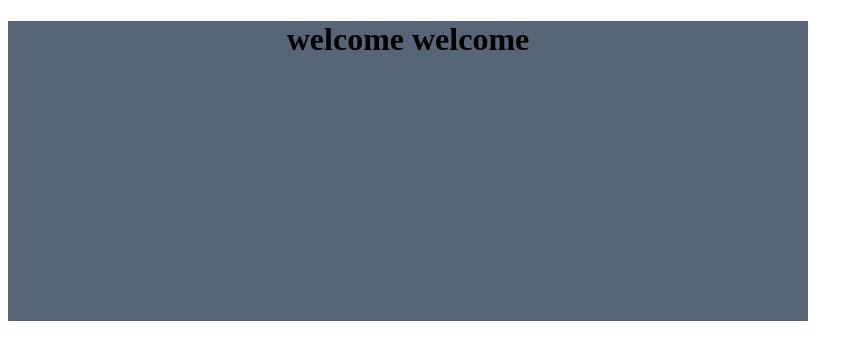
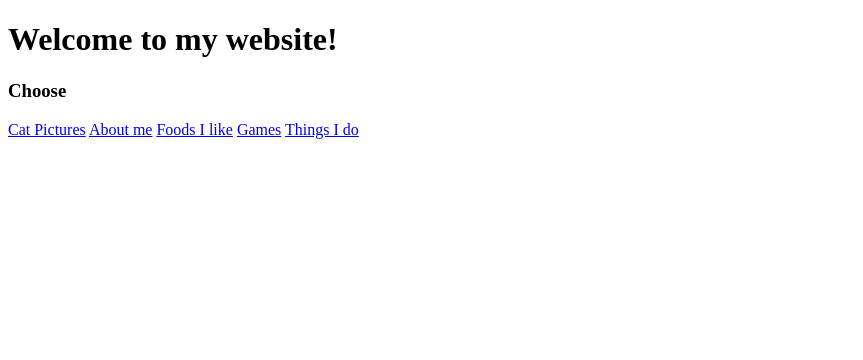
Before and after one commit to MildCoffeee/MYPERSONALWEBSITE, a plain HTML site: page index.html in a window 1280 px wide. Shown: the whole page, without its empty margins (0-863 px from the left). Drawn offline with Linux system fonts and the light colour scheme.

Commit message:
Update index.html

```diff
--- a/index.html
+++ b/index.html
@@ -4,23 +4,17 @@
     <meta charset="UTF-8">
     <meta name="viewport" content="width=device-width, initial-scale=1.0">
     <title>Document</title>
-    <style>
-/*remove din after yung class na dawg*/
-        .dawg{
-       text-align:center;
-        }
-        div {
-            background-color: #566577;
-            width: 800px;
-            height: 300px;
-        }
-    </style>
+
 </head>
 <body>
-    <div>
-
-
-    <h1 class="dawg"> welcome welcome</h1>
-</div>
+    <h1>Welcome to my website!</h1>
+    <h3>Choose</h3>
+    <div class="InButton">
+        <a href="pusa.html">Cat Pictures</a>
+        <a href="myself.html">About me</a>
+        <a href="food.html">Foods I like</a>
+        <a href="games.html">Games</a>
+        <a href="hobbies.html">Things I do</a>
+    </div>
 </body>
 </html>
```
